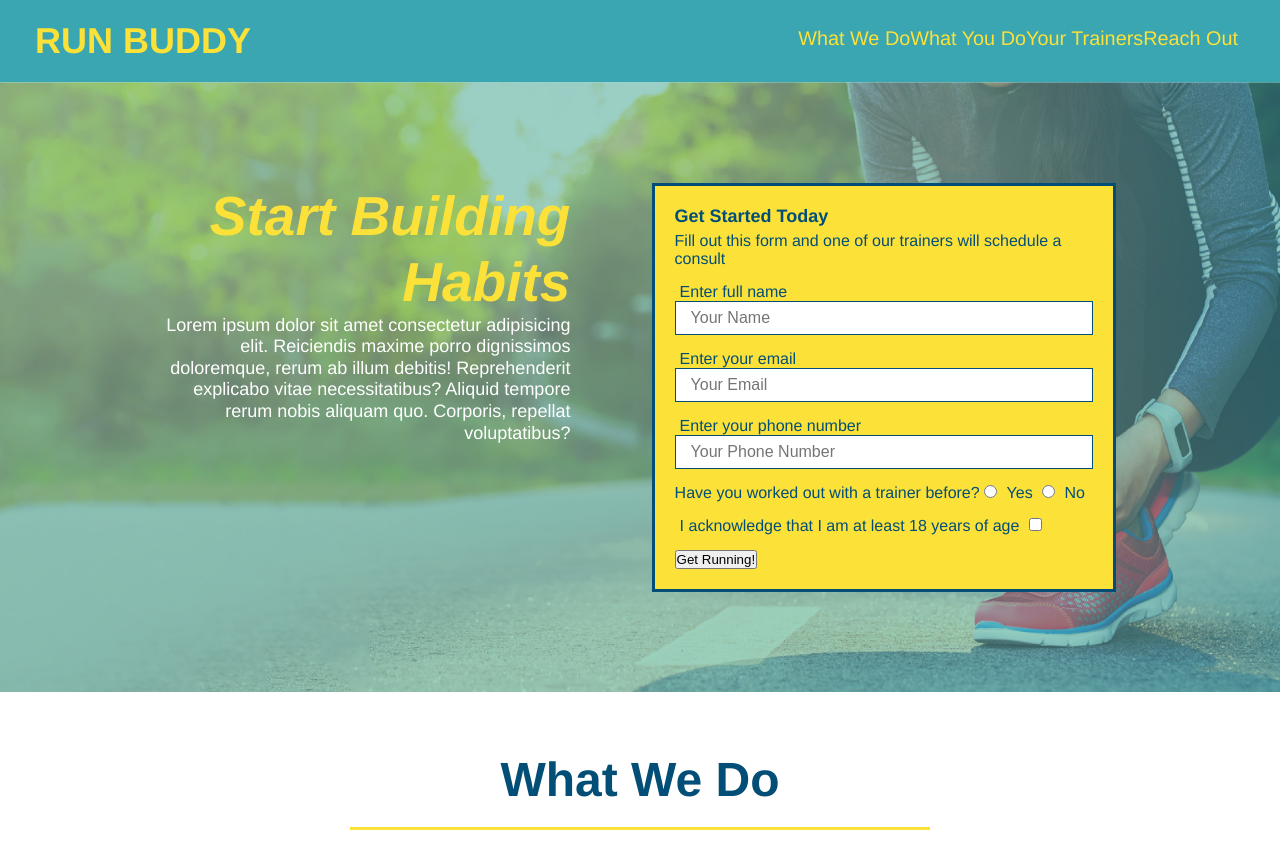
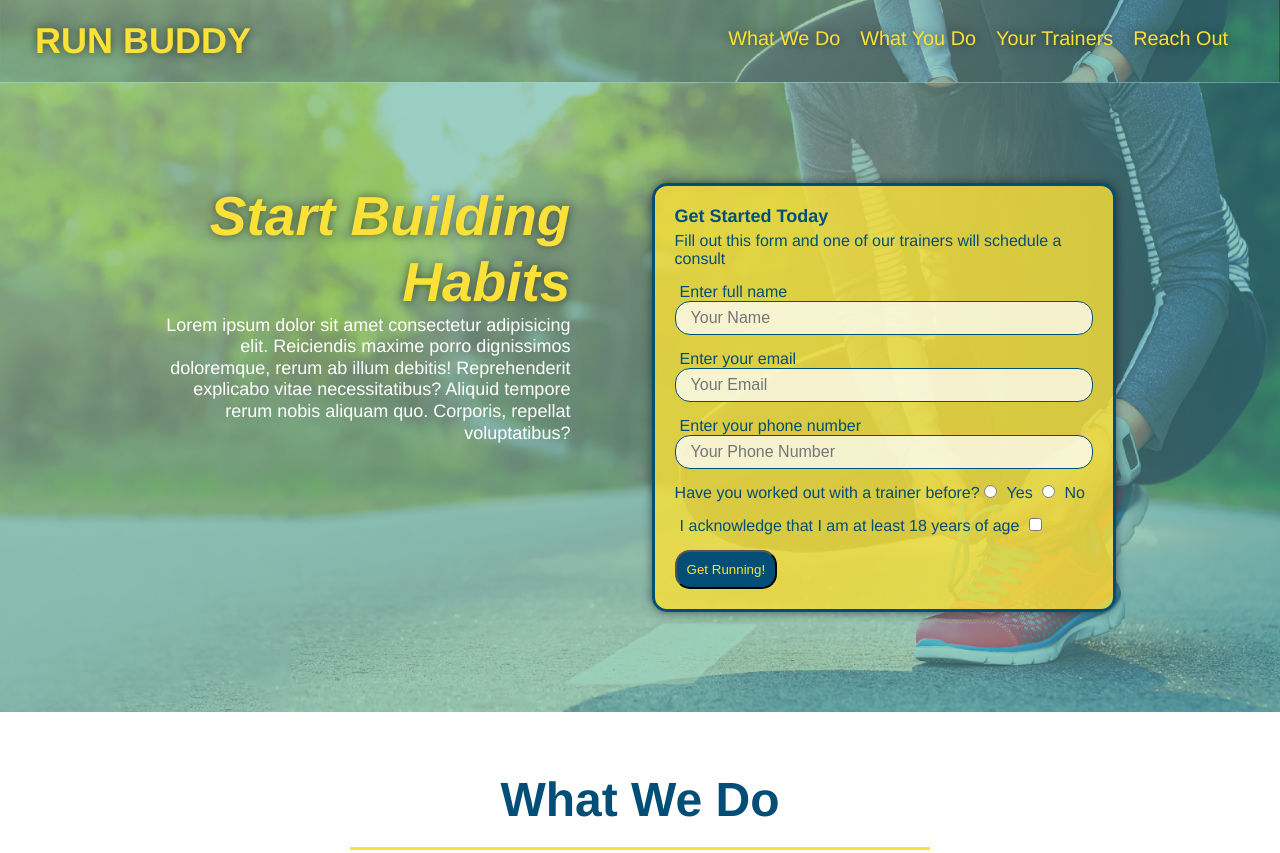
Before and after one commit to sam-levin/run-buddy, a plain HTML site: page index.html in a window 1280 px wide. Shown: the top 853 px of the page. Drawn offline with Linux system fonts and the light colour scheme.

Commit message:
adding psuedoclasses to buttons

```diff
--- a/assets/css/styles.css
+++ b/assets/css/styles.css
@@ -15,13 +15,20 @@ header {
     display: flex;
     justify-content: space-between;
     flex-wrap: wrap;
+    position: -webkit-sticky;
+    position: sticky;
+    top: 0;
+    background-image: url(../images/hero-bg.jpeg);
+    background-position: 80%;
+    background-size: cover;
+    background-attachment: fixed;
 }
 header h1 {
     font-weight: bold;
     font-size: 36px;
     color: #fce138;
     margin: 0;
-
+    text-shadow: 0 0 10px rgba(0,0,0,0.5);
 }
 h3 {
     font-size: large;
@@ -46,8 +53,18 @@ header nav ul {
 
 header nav ul li a {
     margin: 10 15px;
+    padding: 10px;
     font-weight: lighter;
     font-size: 1.55vw;
+    text-shadow: 0 0 10px rgba(0,0,0,0.5);
+
+}
+
+header nav ul li a:hover {
+    background: #fce138;
+    color: #024e76;
+    border-radius: 15px;
+    text-shadow: none;
 }
 
 footer {
@@ -85,6 +102,8 @@ section {
     justify-content: center;
     flex-wrap: wrap;
     align-items: flex-start;
+    background-position: 80%;
+    background-attachment: fixed;
 }
 
 .hero-cta {
@@ -100,15 +119,18 @@ section {
     font-style: italic;
     font-size: 55px;
     color: #fce138;
+    text-shadow: 0 0 10px rgba(0,0,0,0.5);
 }
 
 .hero-form {
     color: #024e76;
-    background-color: #fce138;
+    background-color: rgba(252, 225, 56, .8);
     padding: 20px;
     border: 3px solid #024e76;
     width: 40%;
     margin: 3.5%;
+    box-shadow: 0 0 10px rgba(0,0,0,0.5);
+    border-radius: 15px;
 }
 
 .form-input {
@@ -119,7 +141,15 @@ section {
     color: #024e76;
     width: 100%;
     margin-bottom: 15px;
+    border-radius: 15px;
+    background-color: rgba(255, 255, 2555, .75);
 }
+
+.form-input:focus {
+    background: rgba(255, 255, 255, 1);
+    outline: none;
+}
+
 .hero-form p {
     margin: 5px 0 15px 0;
 
@@ -128,9 +158,17 @@ section {
     margin: 0 5px;
 }
 
+.hero-form button {
+    border-radius: 15px;
+    background: #024e76;
+    padding:10px;
+    color: #fce138;
+    font-weight: lighter;
+}
 
-
-
+.hero-form button:hover {
+    background-color: #39a6b2;
+}
 
 .intro p {
     line-height: 1.7;
@@ -170,11 +208,15 @@ section {
     margin: 50px auto;
     padding-bottom: 50px;
     width: 80%;
-    border-bottom: 1px solid #39a6b2;
     display: flex;
     flex-wrap: wrap;
     align-items: center;
     justify-content: space-between;
+}
+
+.step:not(:last-child) {
+    border-bottom: 1px solid #39a6b2;
+
 }
 
 .step h3 {
@@ -313,6 +355,16 @@ section {
     width: 100%;
     margin-bottom: 15px;
     margin-top: 5px;
+    border-radius: 15px;
+    background-color: rgba(255, 255, 2555, .75);
+
+}
+
+
+.contact-form input:hover, .contact-form textarea:hover {
+    background-color: rgba(255, 255, 2555, 1);
+    outline: none;
+
 }
 
 .contact-form button {
@@ -323,9 +375,14 @@ section {
     text-align: center;
     padding: 15px 0;
     font-size: 16px;
+    border-radius: 15px;
 
 }
 
+.contact-form button:hover {
+    color: #fce138;
+    background: #39a6b2;
+}
 
 .contact-info a {
     color: #fce138;
@@ -340,6 +397,7 @@ section {
     header {
         padding-bottom: 0;
         justify-content: center;
+        position: relative;
     }
 
     header h1 {
@@ -357,6 +415,8 @@ section {
         font-size: 20px;
         margin: 10px;
     }
+
+
 
     footer h2, footer div {
         text-align: center;
```
